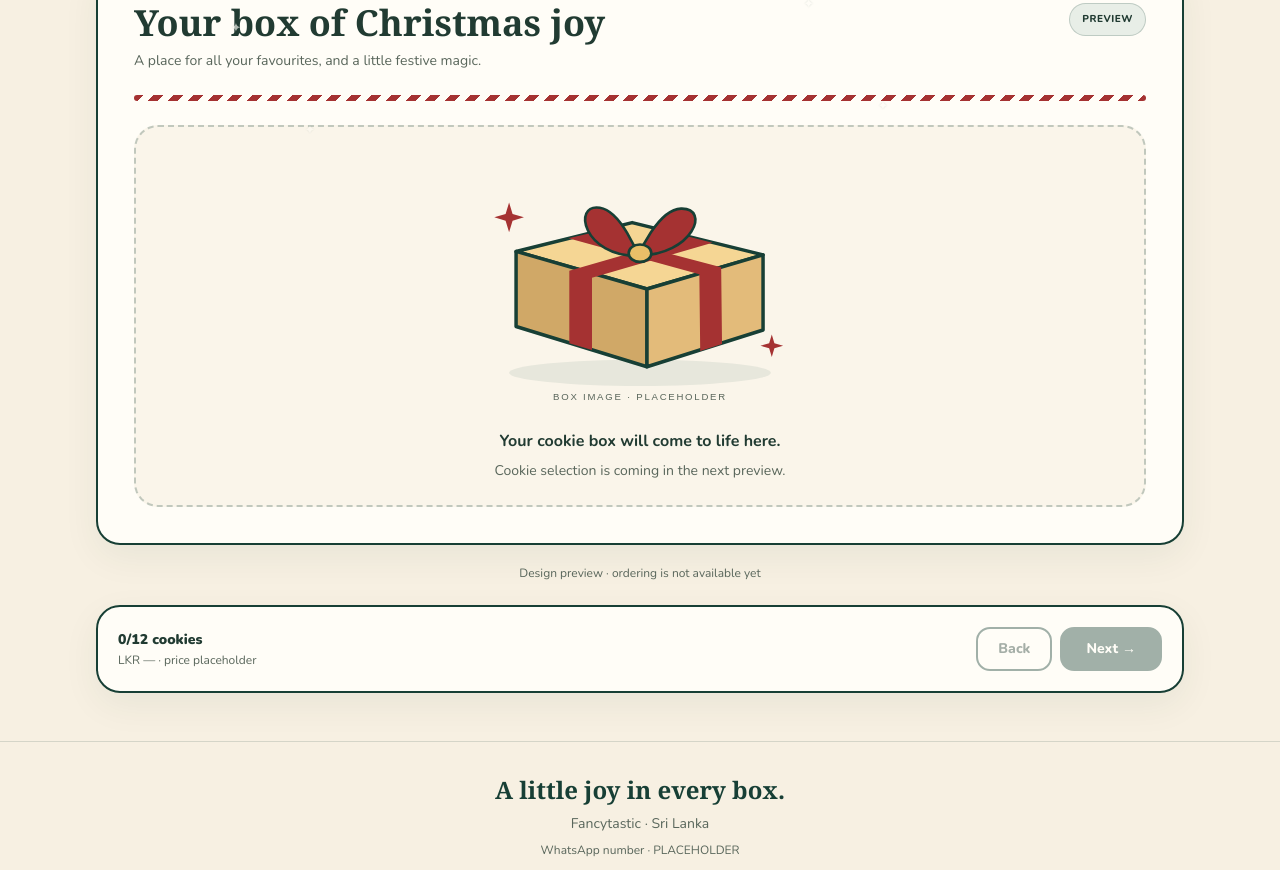
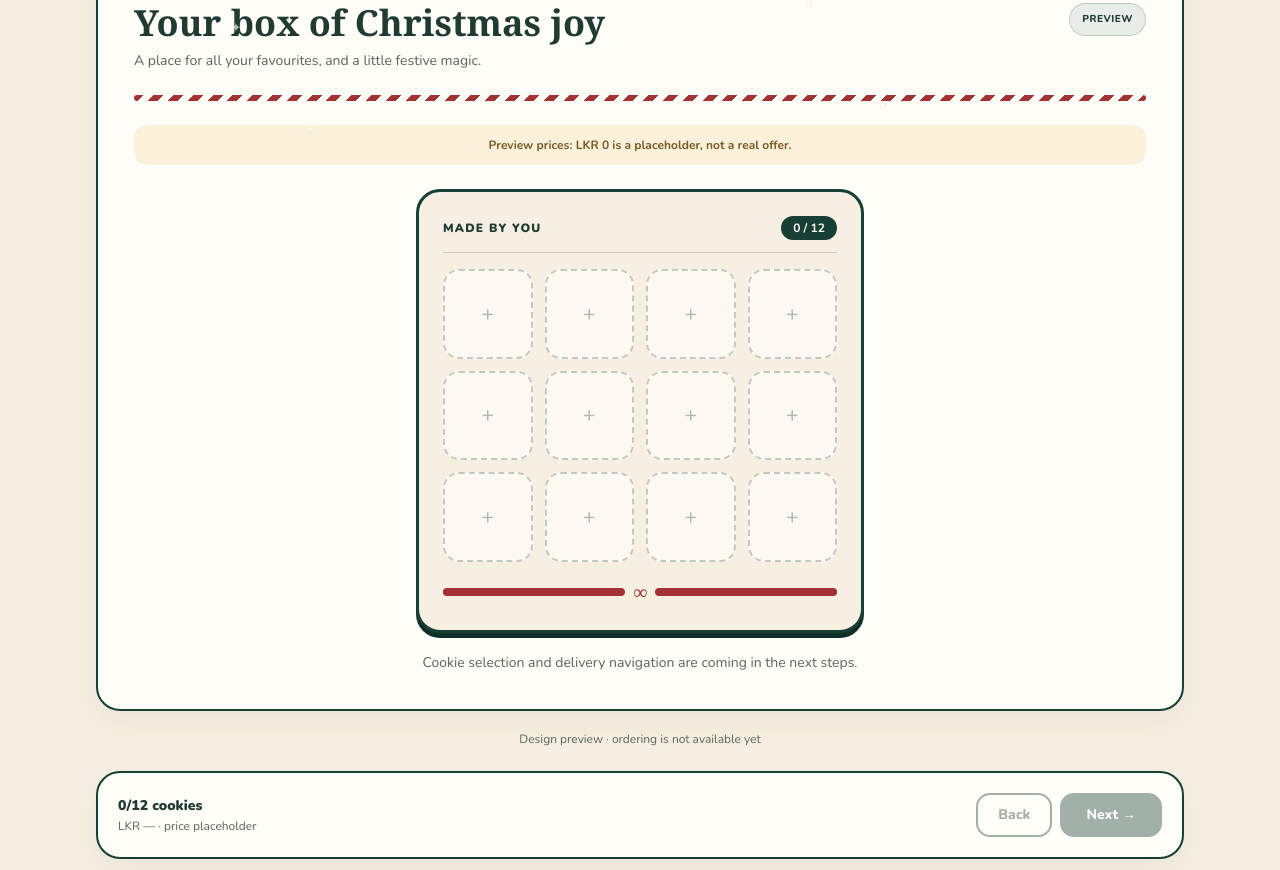
Before and after one commit to MalshaPramodi/fancyWeb, a React (Vite) app: page / in a window 1280 px wide. Shown: the part 600-1470 px from the top of the page. Built offline with nearby package versions, Linux system fonts and the light colour scheme; a web font is replaced by a local one.

Commit message:
feat(box): render gift box with slots

```diff
--- a/src/App.tsx
+++ b/src/App.tsx
@@ -2,6 +2,7 @@ import { PageShell } from './components/PageShell'
 import { brand } from './config/brand'
 import { Stepper } from './components/Stepper'
 import { BottomBar } from './components/BottomBar'
+import { BuildBox } from './steps/BuildBox'
 
 function App() {
   return (
@@ -64,19 +65,7 @@ function App() {
           className="candy-divider my-6 h-1.5 rounded-full"
           aria-hidden="true"
         />
-        <div className="flex min-h-64 flex-col items-center justify-center rounded-card border-2 border-dashed border-pine/25 bg-cream/60 p-6 text-center sm:min-h-80">
-          <img
-            src={brand.images.box}
-            alt="Gift box illustration — placeholder"
-            width={440}
-            height={300}
-            className="mb-4 w-full max-w-sm"
-          />
-          <p className="font-bold">{brand.builderPlaceholder}</p>
-          <p id="next-step-help" className="mt-2 max-w-xs text-sm text-muted">
-            {brand.builderNote}
-          </p>
-        </div>
+        <BuildBox />
       </section>
       <p className="mt-5 text-center text-xs text-muted">
         {brand.previewLabel}
--- /dev/null
+++ b/src/components/Box.tsx
@@ -0,0 +1,58 @@
+import { products } from '../config/products'
+import type { BoxState } from '../store/box'
+import { boxCount } from '../store/box'
+
+export function Box({ box }: { box: BoxState }) {
+  return (
+    <div
+      id="box-drop"
+      data-drop-target
+      className="relative mx-auto w-full max-w-md rounded-card border-[3px] border-pine bg-cream p-4 shadow-chunky sm:p-6"
+      role="group"
+      aria-label="Your cookie box"
+    >
+      <div className="mb-4 flex items-center justify-between gap-2 border-b border-pine/20 pb-3">
+        <span className="text-xs font-black uppercase tracking-widest">
+          Made by you
+        </span>
+        <span className="rounded-full bg-pine px-3 py-1 text-xs font-bold text-snow">
+          {boxCount(box)} / {box.size}
+        </span>
+      </div>
+      <div
+        className={`grid gap-3 ${box.size === 12 ? 'grid-cols-3 sm:grid-cols-4' : 'grid-cols-3'}`}
+      >
+        {box.cookies.map((id, i) => {
+          const product = products.find((p) => p.id === id)
+          return (
+            <div
+              key={i}
+              className="flex aspect-square min-w-0 items-center justify-center rounded-2xl border-2 border-dashed border-pine/25 bg-snow/70"
+              aria-label={`Slot ${i + 1}: ${product?.name ?? 'empty'}`}
+            >
+              {product ? (
+                <img
+                  src={product.image}
+                  alt={product.name}
+                  className="size-full rounded-2xl object-contain"
+                />
+              ) : (
+                <span
+                  aria-hidden="true"
+                  className="font-display text-2xl text-pine/35"
+                >
+                  +
+                </span>
+              )}
+            </div>
+          )
+        })}
+      </div>
+      <div className="mt-4 flex items-center gap-2" aria-hidden="true">
+        <span className="h-2 flex-1 rounded bg-holly" />
+        <span className="font-display text-xl text-holly">∞</span>
+        <span className="h-2 flex-1 rounded bg-holly" />
+      </div>
+    </div>
+  )
+}
--- /dev/null
+++ b/src/steps/BuildBox.tsx
@@ -0,0 +1,18 @@
+import { Box } from '../components/Box'
+import { useBoxStore } from '../store/useBoxStore'
+import { productConfig } from '../config/products'
+
+export function BuildBox() {
+  const box = useBoxStore()
+  return (
+    <div>
+      <p className="mb-6 rounded-button bg-gold/20 px-4 py-3 text-center text-xs font-bold text-gold-dark">
+        {productConfig.priceNotice}
+      </p>
+      <Box box={box} />
+      <p id="next-step-help" className="mt-5 text-center text-sm text-muted">
+        Cookie selection and delivery navigation are coming in the next steps.
+      </p>
+    </div>
+  )
+}
```
Also changed, not shown: 1 other file (tests, documents, lock files or other folders).
